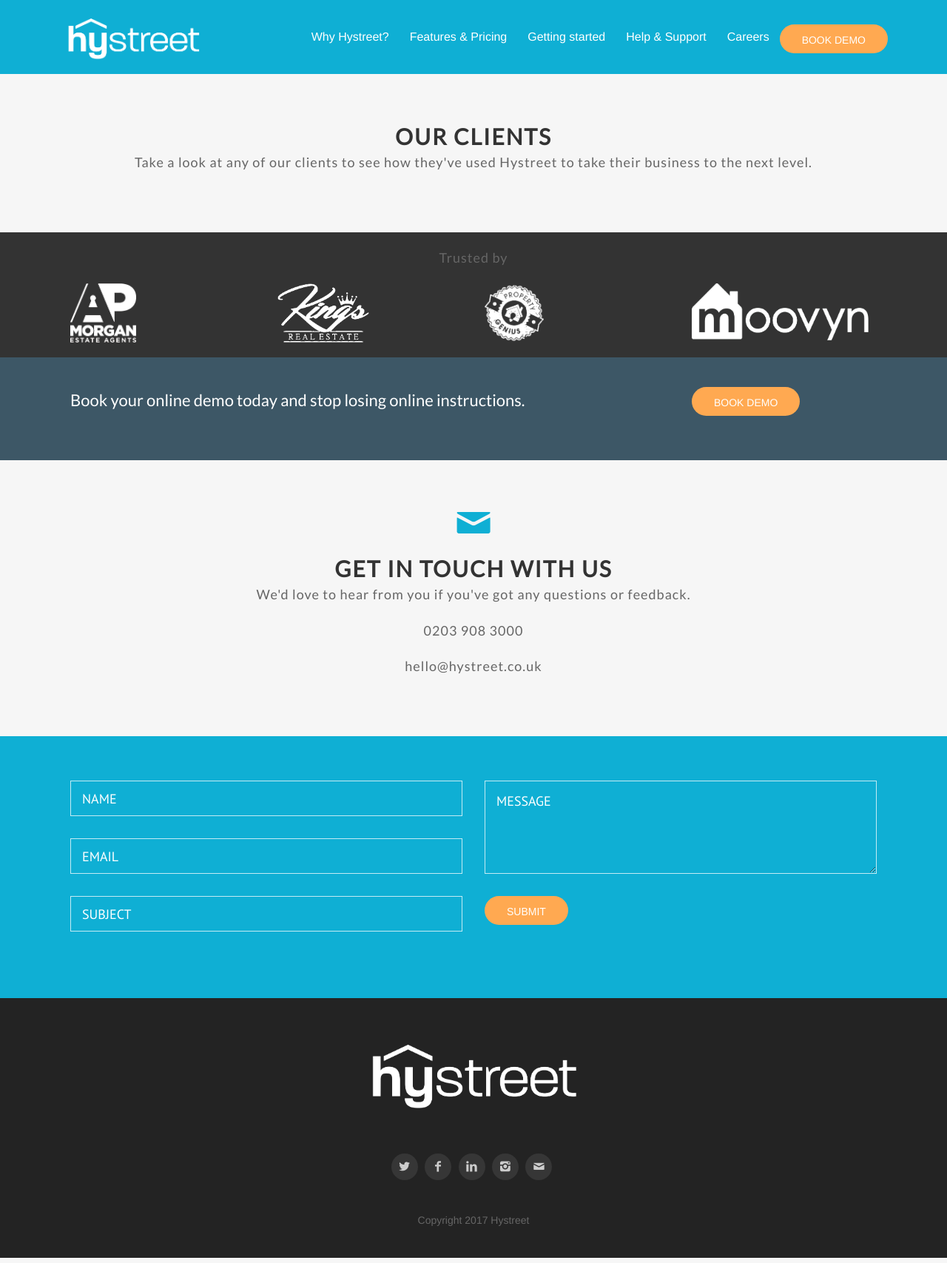
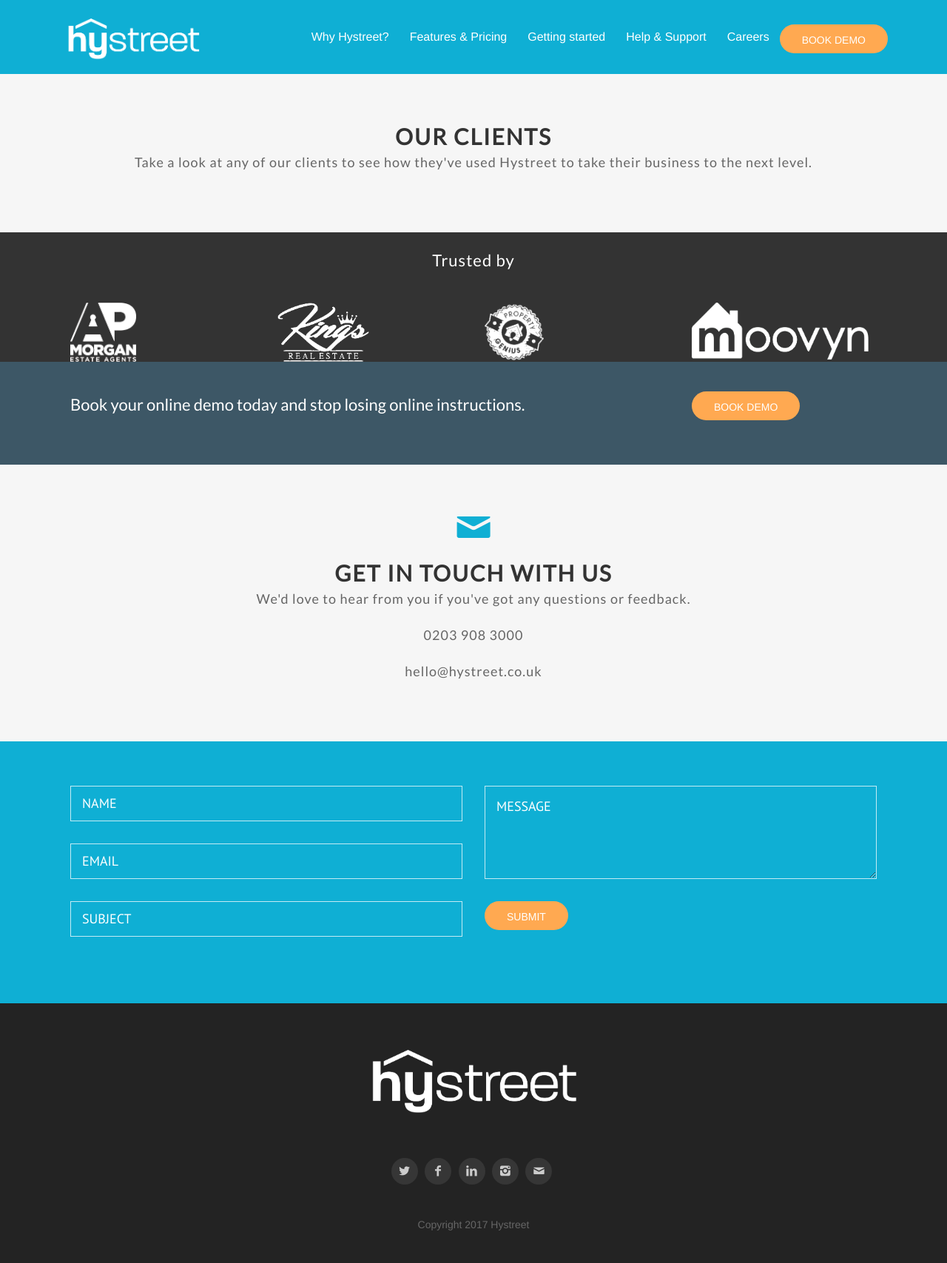
Before and after one commit to hystreet/hystreet.github.io, a Jekyll site: the page built from why-hystreet/our-clients/index.html, in a window 1280 px wide. Shown: the whole page at 74% size. Built offline with Jekyll 4.4.1, drawn with Linux system fonts in a browser that asks for light colours; some web fonts are replaced; a script that is not in the unit is left out.

Commit message:
trusted by text style and spacing

```diff
--- a/_includes/clients.html
+++ b/_includes/clients.html
@@ -1,14 +1,15 @@
 <div class='full dark-grey no-padding'>
   <div class='spacing'></div>
   <div class='row'>
-       <div class='special-title centered-text'>
-          <p>Trusted by</p>
+       <div class="special-title centered-text">
+          <p style="color: #FFF;font-size: 1.375rem;">Trusted by</p>
        </div>
+  <div class="spacing"></div>
     {% for client in site.data.clients %}
       <div class='small-6 large-3 columns'>
         <img style="height: 80px;" src='{{site.url}}/images/{{client.image}}'>
       </div>
     {% endfor %}
   </div>
-  <div class='spacing'></div>
+  <div class='two.spacing'></div>
 </div>
```
